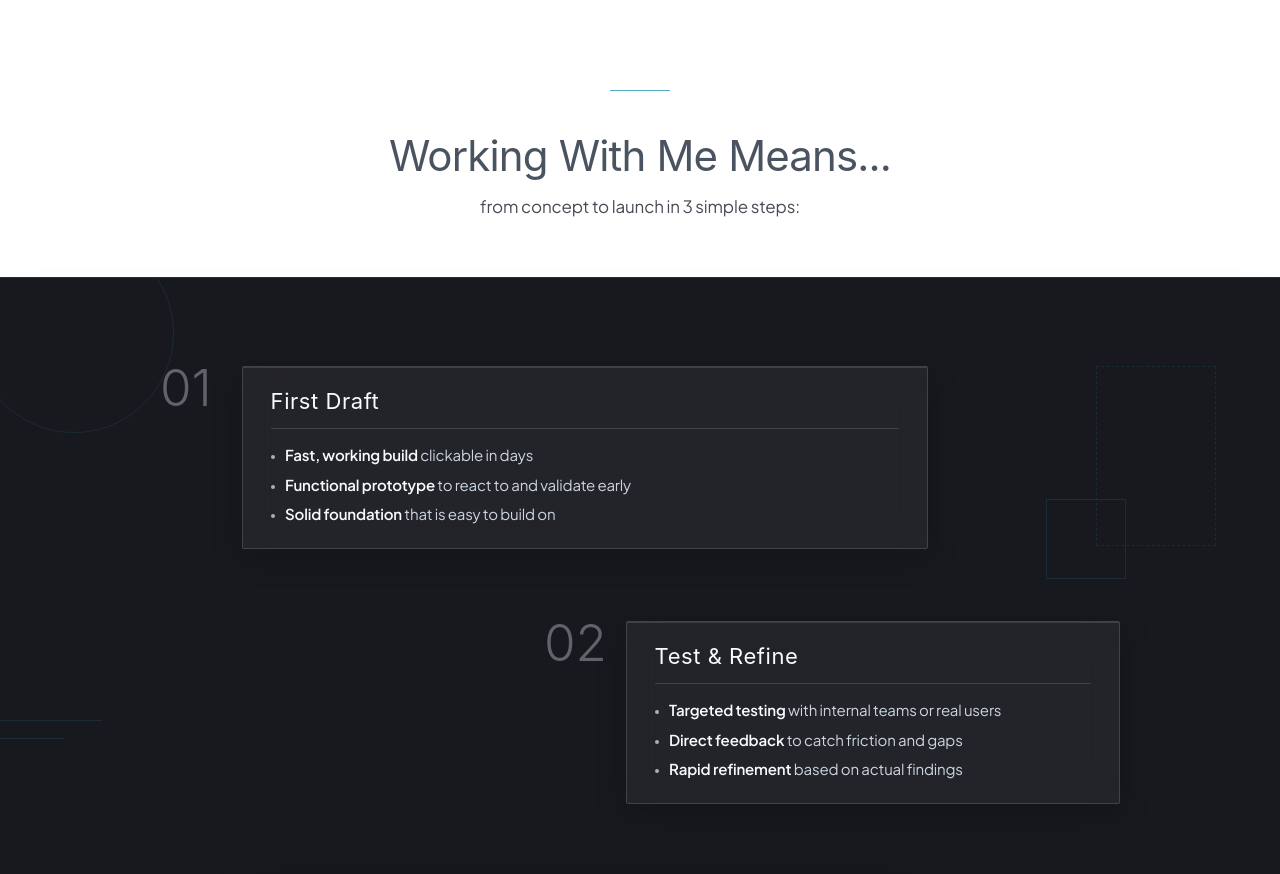
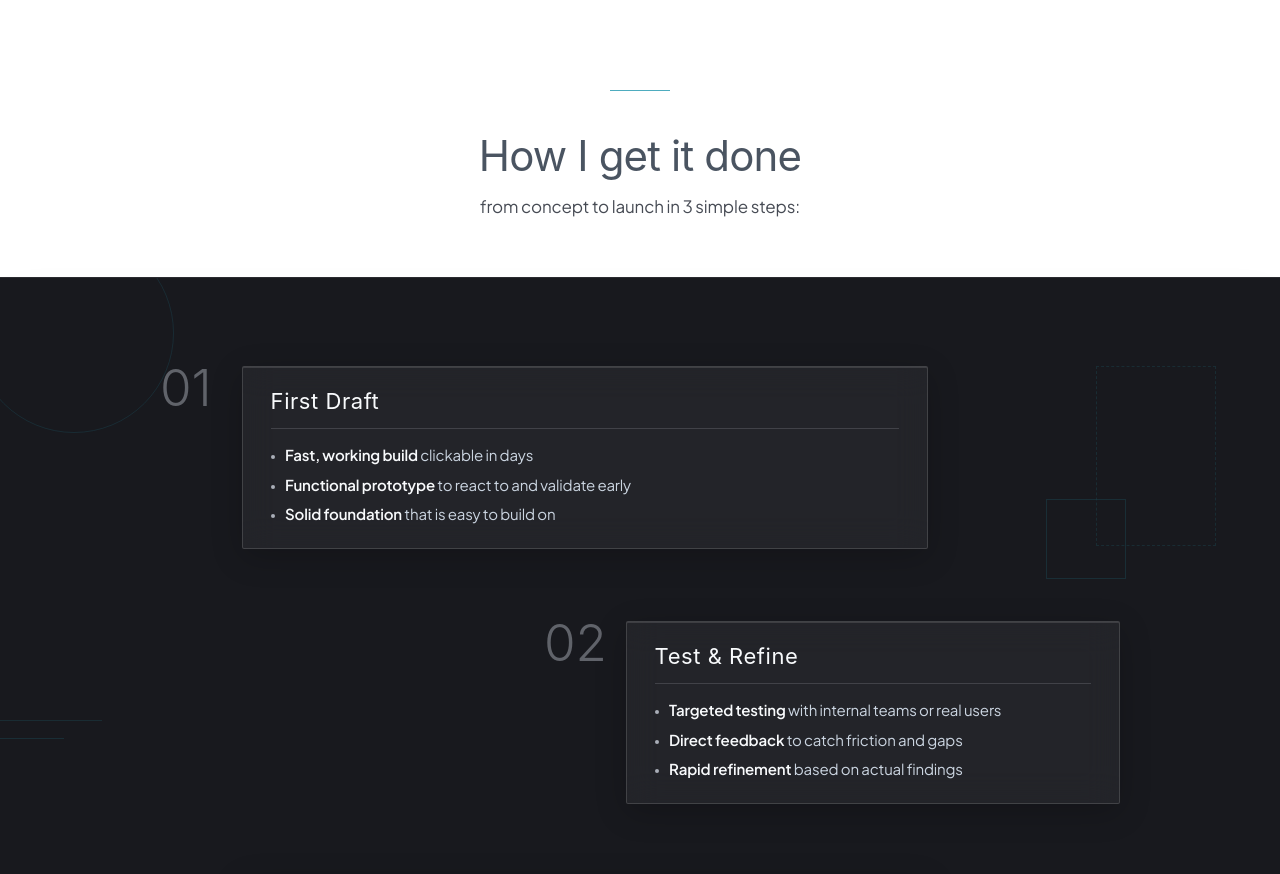
Before and after one commit to Irene2828/porfoliojuly, a Next.js app: page / in a window 1280 px wide. Shown: the part 3540-4414 px from the top of the page. Built offline with nearby package versions, Linux system fonts and the light colour scheme; no server answers; the database is empty.

Commit message:
Process section: rename heading to 'How I get it done'

```diff
--- a/src/app/v2/components/HowItWorks.tsx
+++ b/src/app/v2/components/HowItWorks.tsx
@@ -105,7 +105,7 @@ export default function HowItWorks() {
           margin: '0 auto 0.75rem auto',
           WebkitTextStroke: '0'
         }}>
-          Working With Me Means...
+          How I get it done
         </h2>
         <p style={{
           fontFamily: "var(--font-body)",
```
